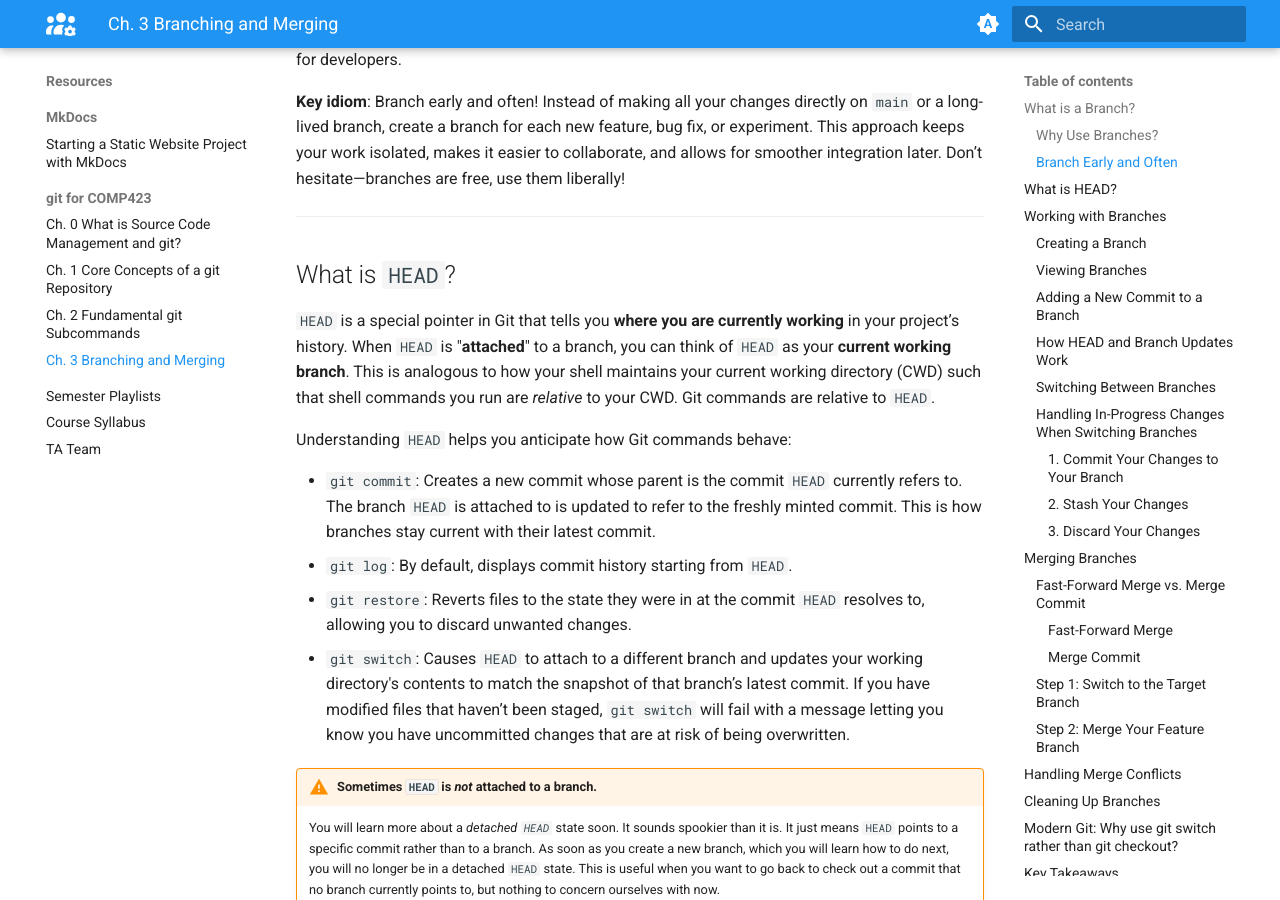
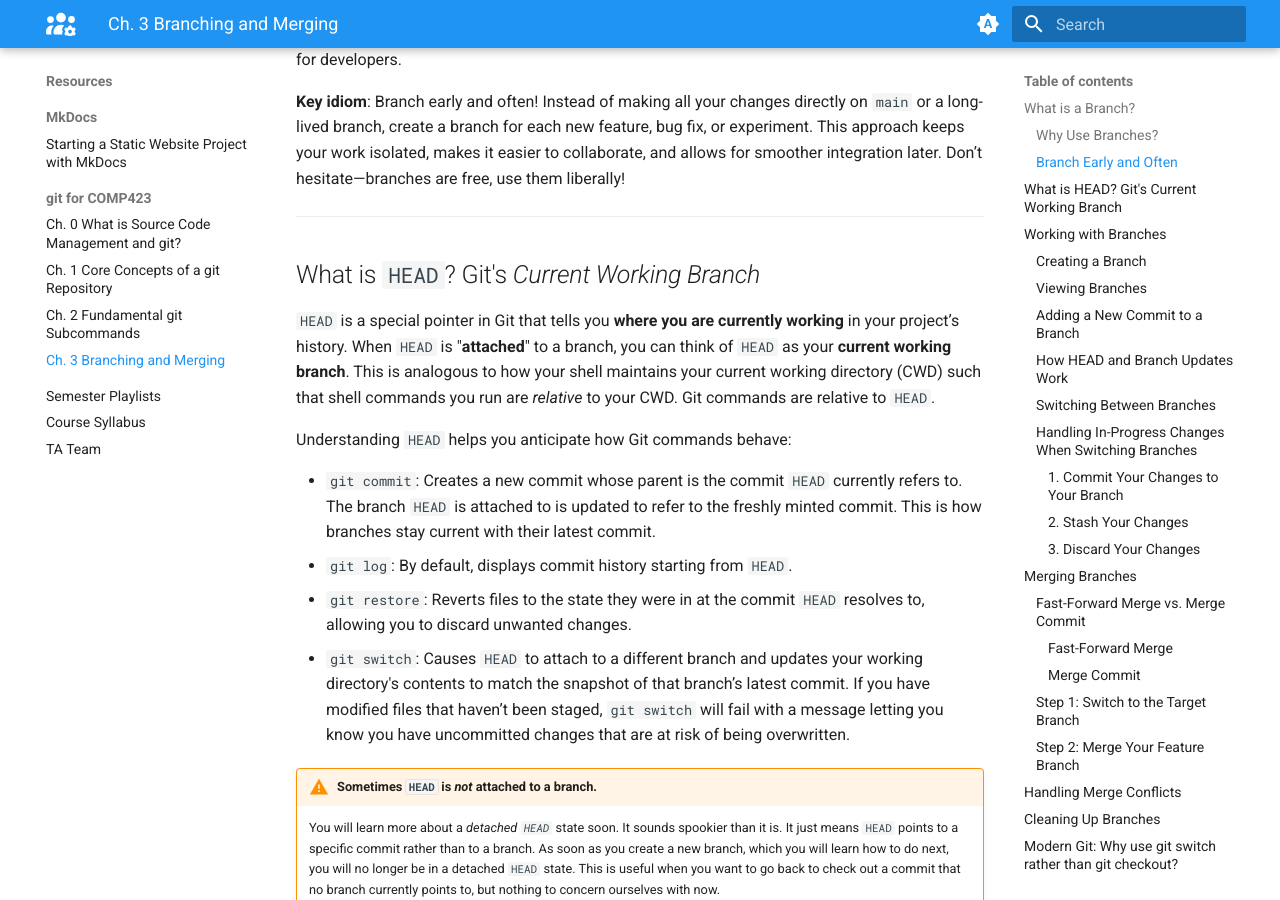
Before and after one commit to comp423-25s/comp423-25s.github.io, an MkDocs documentation site: the page built from docs/resources/git/ch3-git-branch-merge.md, in a window 1280 px wide and 900 px high, scrolled down 1362 px. Built offline with MkDocs 1.6.1 and Material for MkDocs 9.7.7, drawn with Linux system fonts in a browser that asks for light colours.

Commit message:
Improve subtitle

```diff
--- a/docs/resources/git/ch3-git-branch-merge.md
+++ b/docs/resources/git/ch3-git-branch-merge.md
@@ -28,7 +28,7 @@ One of the best things about Git branches is how lightweight and fast they are.
 
 ---
 
-## What is `HEAD`?
+## What is `HEAD`? Git's *Current Working Branch*
 
 `HEAD` is a special pointer in Git that tells you **where you are currently working** in your project’s history. When `HEAD` is "**attached**" to a branch, you can think of `HEAD` as your **current working branch**. This is analogous to how your shell maintains your current working directory (CWD) such that shell commands you run are _relative_ to your CWD. Git commands are relative to `HEAD`.
 
```
